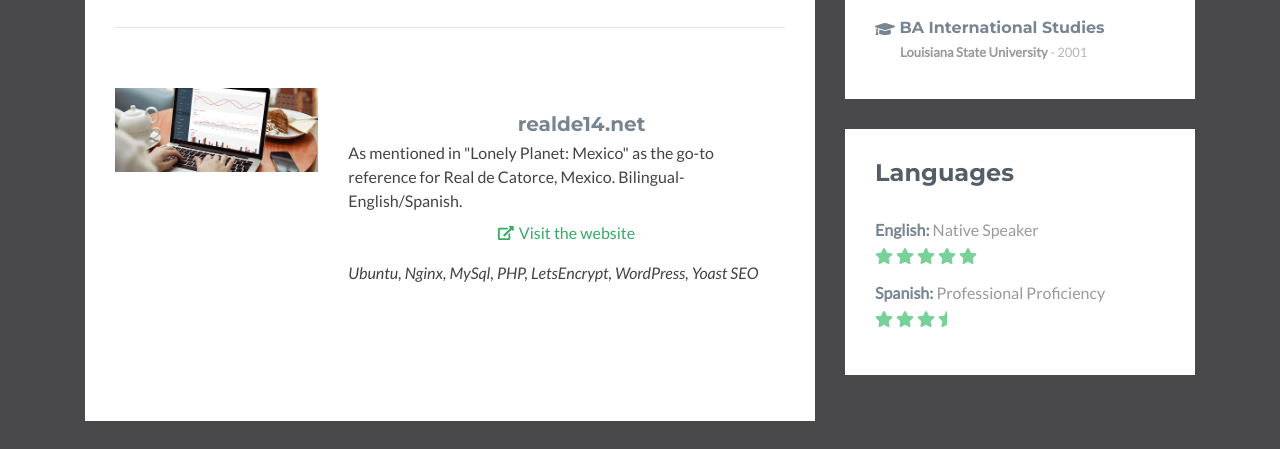
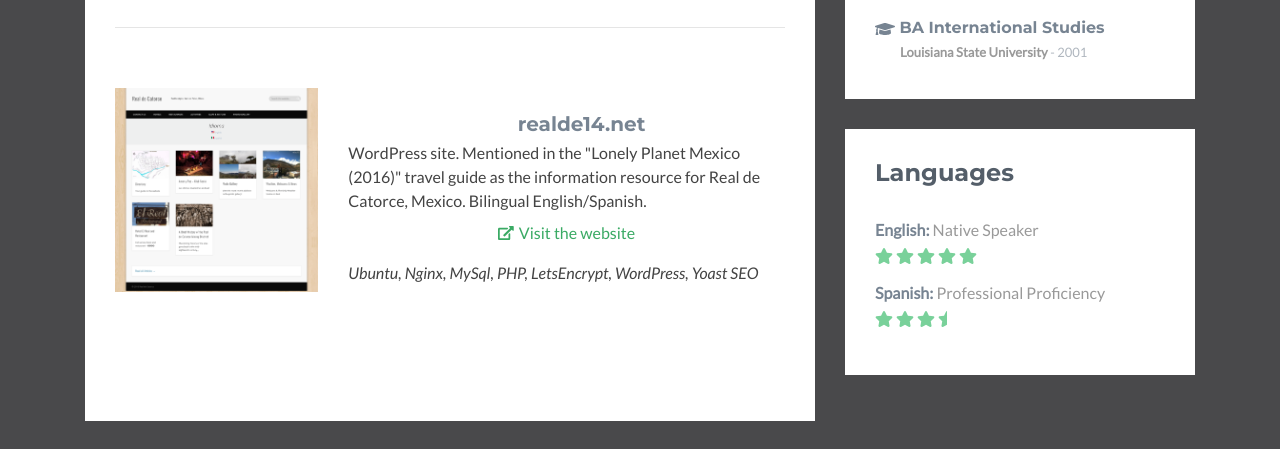
Before and after one commit to martinvicknair/martinvicknair.github.io, a plain HTML site: page index.html in a window 1280 px wide. Shown: the part 1382-1831 px from the top of the page. Drawn offline with nearby package versions, Linux system fonts and the light colour scheme; no server answers; some icons are missing.

Commit message:
project wording

```diff
--- a/index.html
+++ b/index.html
@@ -101,10 +101,10 @@
                 <hr class="divider" />
                 <div class="item row">
                   <a class="col-md-4 col-12">
-                    <img class="img-fluid project-image" src="assets/images/project-x.png" alt="realde14.net screenshot" />
+                    <img class="img-fluid project-image" src="assets/images/r14-screenshot.png" alt="realde14.net screenshot" />
                     <div class="desc col-md-8 col-12">
                       <h3 class="title text-center"><a href="https://realde14.net" target="_blank">realde14.net</a></h3>
-                      <p class="mb-2 text-left">As mentioned in "Lonely Planet: Mexico" as the go-to reference for Real de Catorce, Mexico. Bilingual- English/Spanish.</p>
+                      <p class="mb-2 text-left">WordPress site. Mentioned in the "Lonely Planet Mexico (2016)" travel guide as the information resource for Real de Catorce, Mexico. Bilingual English/Spanish.</p>
                       <p class="text-center"><a class="more-link" href="https://realde14.net" target="_blank"><i class="fas fa-external-link-alt"></i>Visit the website</a></p>
                       <p class="text-left"><em>Ubuntu, Nginx, MySql, PHP, LetsEncrypt, WordPress, Yoast SEO</em></p>
                     </div>
```
Also changed, not shown: assets/images/r14-screenshot.png (added).
